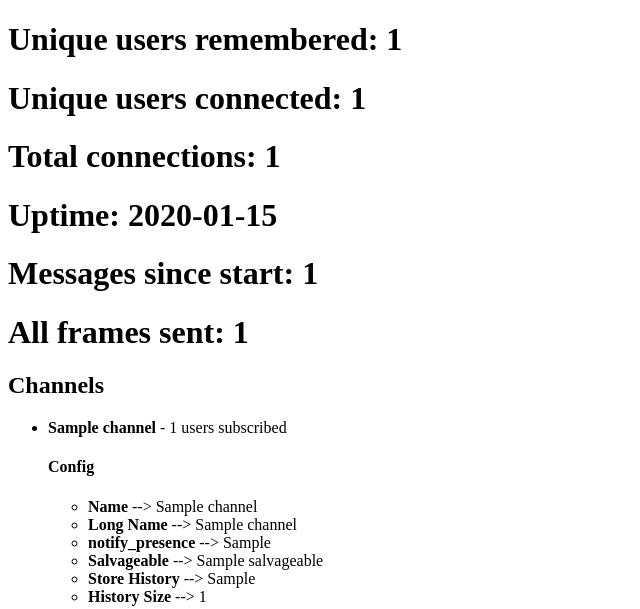
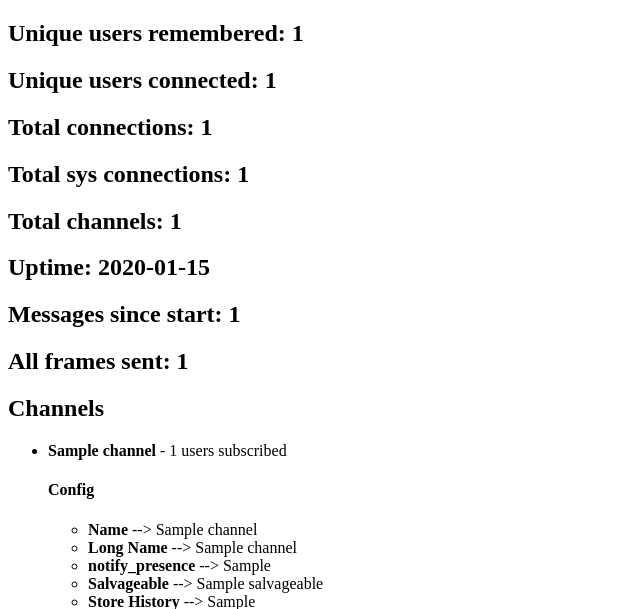
Before and after one commit to Channelstream/channelstream, a Python web app: template channelstream/templates/admin.jinja2 in a window 1280 px wide. Shown: the top 609 px of the page, without its empty margins (0-640 px from the left). Run offline with Jinja, Linux system fonts and the light colour scheme; the template is opened without the code that fills it: most values are stand-ins (such as "Sample title", 1, 10 or a date in 2020).

Commit message:
work towards 0.4.1

```diff
--- a/channelstream/templates/admin.jinja2
+++ b/channelstream/templates/admin.jinja2
@@ -6,17 +6,21 @@
 </head>
 <body>
 
-<h1>Unique users remembered: {{ remembered_user_count }}</h1>
+<h2>Unique users remembered: {{ remembered_user_count }}</h2>
 
-<h1>Unique users connected: {{ unique_user_count }}</h1>
+<h2>Unique users connected: {{ unique_user_count }}</h2>
 
-<h1>Total connections: {{ total_connections }}</h1>
+<h2>Total connections: {{ total_connections }}</h2>
 
-<h1>Uptime: {{ uptime }}</h1>
+<h2>Total sys connections: {{ total_sys_connections }}</h2>
 
-<h1>Messages since start: {{ total_unique_messages }}</h1>
+<h2>Total channels: {{ total_channels }}</h2>
 
-<h1>All frames sent: {{ total_messages }}</h1>
+<h2>Uptime: {{ uptime }}</h2>
+
+<h2>Messages since start: {{ total_unique_messages }}</h2>
+
+<h2>All frames sent: {{ total_messages }}</h2>
 
 <h2>Channels</h2>
 <ul>
--- a/channelstream/wsgi_views/server.py
+++ b/channelstream/wsgi_views/server.py
@@ -409,10 +409,13 @@ class ServerViews(object):
              user.connections])
         total_connections = sum(
             [len(user.connections) for user in channelstream.USERS.itervalues()])
+        total_sys_connections = len(channelstream.CONNECTIONS.values())
         return {
             "remembered_user_count": remembered_user_count,
             "unique_user_count": unique_user_count,
             "total_connections": total_connections,
+            "total_sys_connections": total_sys_connections,
+            "total_channels": len(channelstream.CHANNELS.keys()),
             "total_messages": channelstream.stats['total_messages'],
             "total_unique_messages": channelstream.stats['total_unique_messages'],
             "channels": channelstream.CHANNELS,
```
